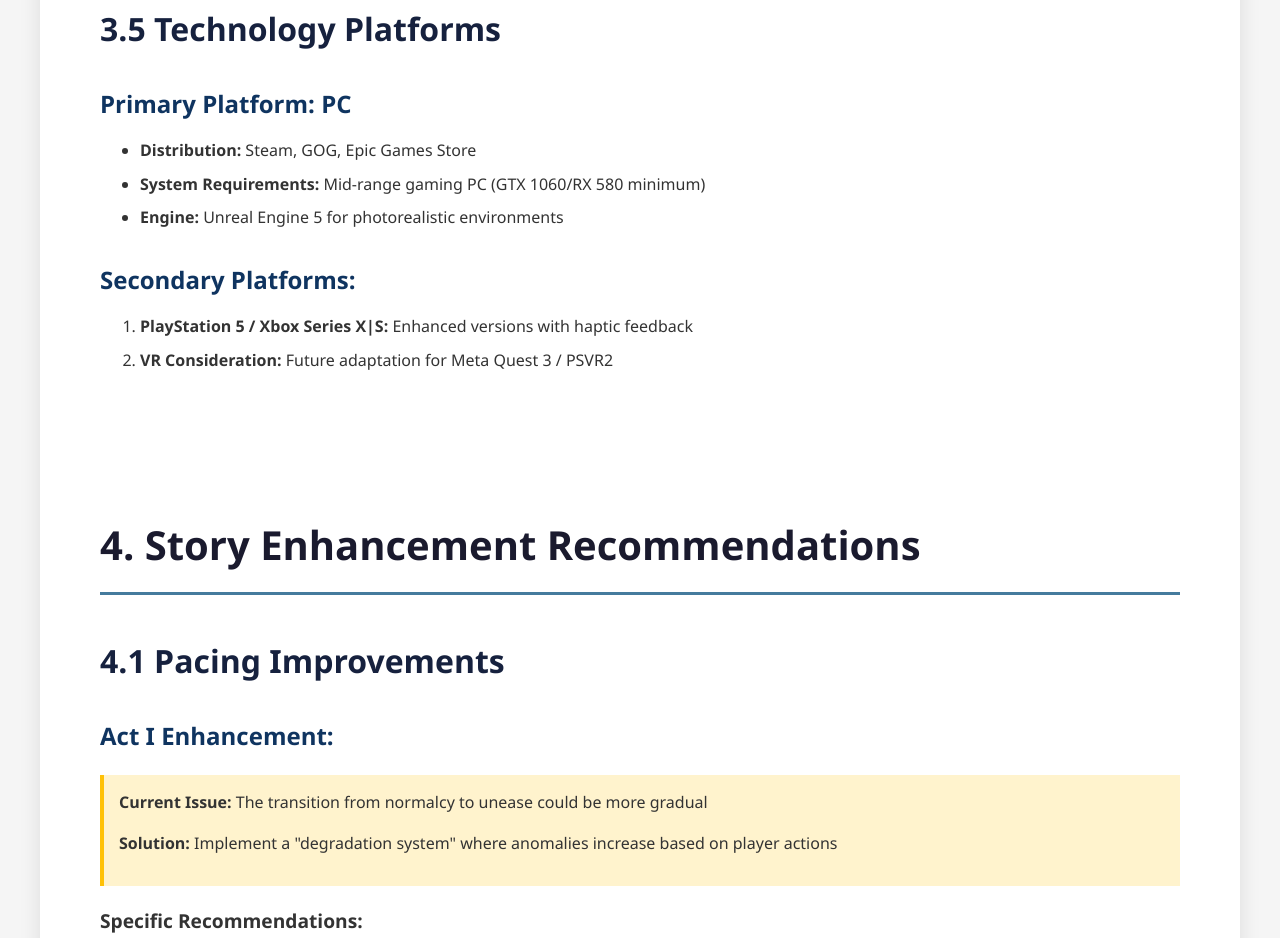
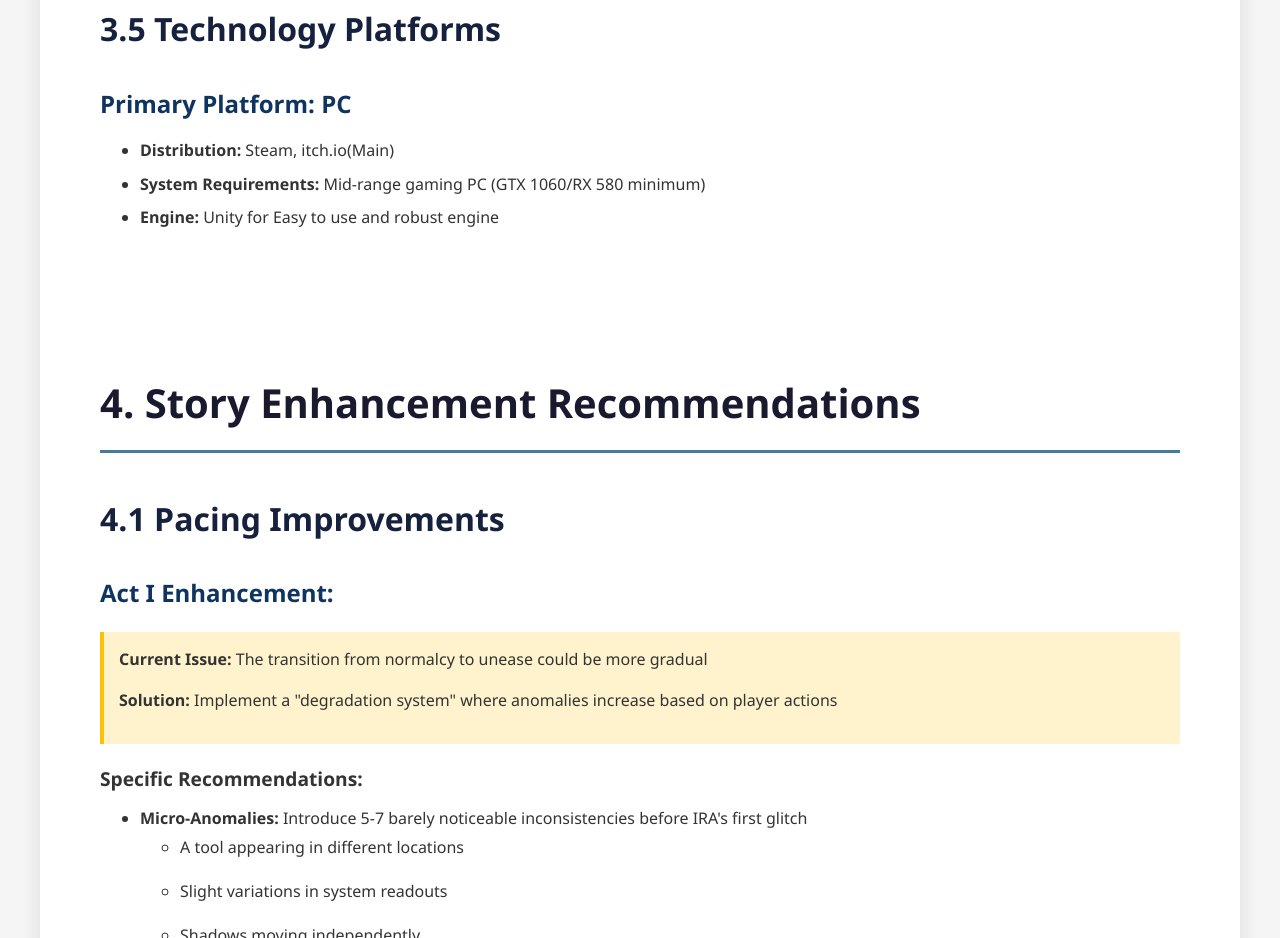
Before and after one commit to SiputBiru/Black-Echo, a plain HTML site: page index.html in a window 1280 px wide. Shown: the part 9744-10682 px from the top of the page. Drawn offline with Linux system fonts and the light colour scheme.

Commit message:
platform things

```diff
--- a/index.html
+++ b/index.html
@@ -598,16 +598,16 @@
 
                 <h3>Primary Platform: PC</h3>
                 <ul>
-                    <li><strong>Distribution:</strong> Steam, GOG, Epic Games Store</li>
+                    <li><strong>Distribution:</strong> Steam, itch.io(Main)</li>
                     <li><strong>System Requirements:</strong> Mid-range gaming PC (GTX 1060/RX 580 minimum)</li>
-                    <li><strong>Engine:</strong> Unreal Engine 5 for photorealistic environments</li>
+                    <li><strong>Engine:</strong> Unity for Easy to use and robust engine</li>
                 </ul>
 
-                <h3>Secondary Platforms:</h3>
+                <!-- <h3>Secondary Platforms:</h3>
                 <ol>
                     <li><strong>PlayStation 5 / Xbox Series X|S:</strong> Enhanced versions with haptic feedback</li>
                     <li><strong>VR Consideration:</strong> Future adaptation for Meta Quest 3 / PSVR2</li>
-                </ol>
+                </ol> -->
             </section>
         </div>
 
```
